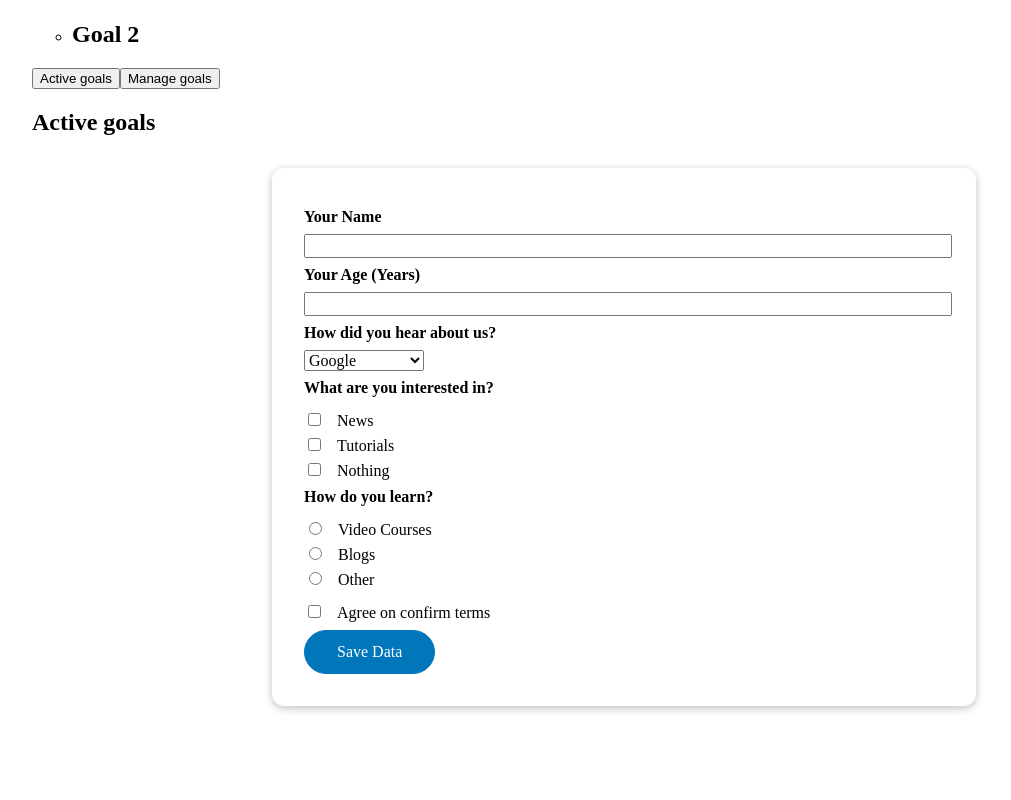
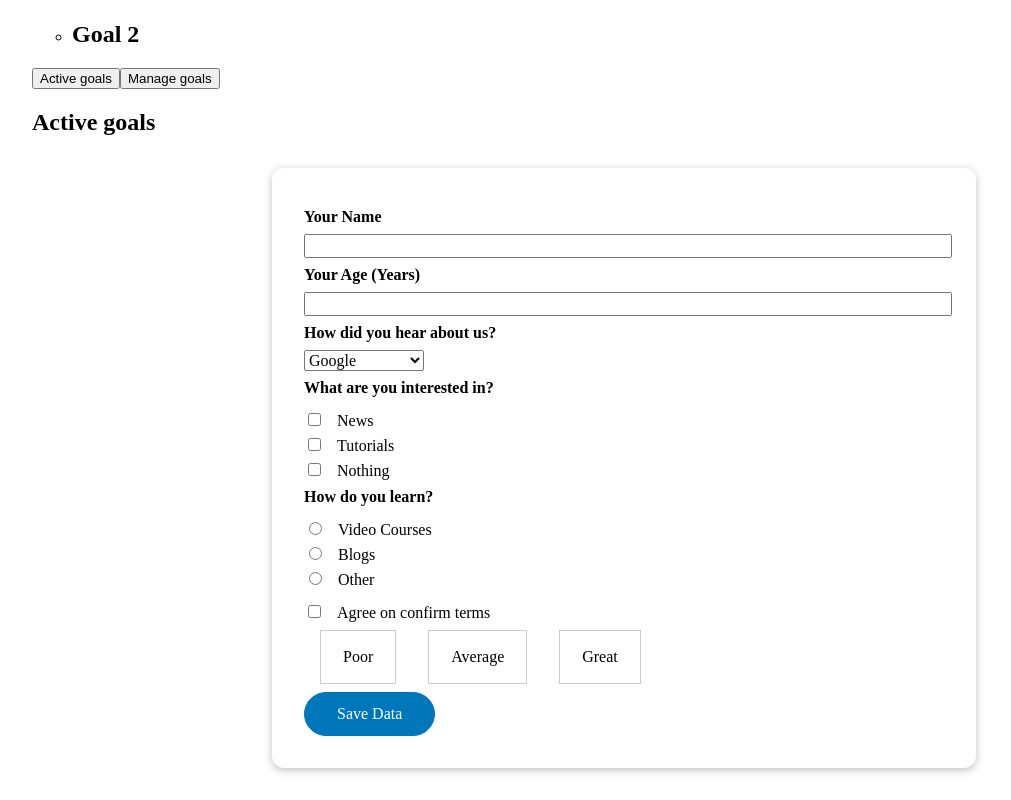
Before and after one commit to abahrisd/vue-mastery, a Vue app: page / in a window 1280 px wide. Shown: the part 522-1322 px from the top of the page, without its empty margins (16-1027 px from the left). Before the commit the page ends 1260 px from the top, so only its background shows below. Built offline with nearby package versions, Linux system fonts and the light colour scheme.

Commit message:
custom control

```diff
--- /dev/null
+++ b/src/components/form/RatingControl.vue
@@ -0,0 +1,66 @@
+<script>
+export default {
+  name: "RatingControl",
+  props: ['modelValue'],
+  emits: ['update:modelValue'],
+  // data() {
+  //   return {
+  //     activeOption: this.modelValue,
+  //   }
+  // },
+  // computed: {
+  //   activeOption() {
+  //     return this.modelValue;
+  //   }
+  // },
+  methods: {
+    activate(option) {
+      this.$emit('update:modelValue', option);
+    }
+  }
+}
+</script>
+
+<template>
+<ul>
+<!--  <li :class="{active: activeOption === 'poor'}"><button @click="activate('poor')">Poor</button></li>-->
+<!--  <li :class="{active: activeOption === 'average'}"><button @click="activate('average')">Average</button></li>-->
+<!--  <li :class="{active: activeOption === 'great'}"><button @click="activate('great')">Great</button></li>-->
+
+  <li :class="{active: modelValue === 'poor'}"><button @click="activate('poor')">Poor</button></li>
+  <li :class="{active: modelValue === 'average'}"><button @click="activate('average')">Average</button></li>
+  <li :class="{active: modelValue === 'great'}"><button @click="activate('great')">Great</button></li>
+</ul>
+</template>
+
+<style scoped>
+.active {
+  border-color: purple;
+}
+.active button {
+  color: purple;
+}
+ul {
+  list-style: none;
+  margin: 0.5rem 0;
+  padding: 0;
+  display: flex;
+}
+
+li {
+  margin: 0 1rem;
+  border: 1px solid #ccc;
+  padding: 1rem;
+  display: flex;
+  justify-content: center;
+  align-items: center;
+}
+
+button {
+  font: inherit;
+  border: none;
+  background-color: transparent;
+  cursor: pointer;
+}
+
+</style>
--- a/src/components/form/TheForm.vue
+++ b/src/components/form/TheForm.vue
@@ -1,6 +1,11 @@
 <script scoped>
 
+import RatingControl from "@/components/form/RatingControl.vue";
+
 export default {
+  components: {
+    RatingControl,
+  },
   data() {
     return {
       userName: '',
@@ -9,6 +14,8 @@ export default {
       how: null,
       confirm: false,
       referrer: 'google',
+      userNameValidity: '',
+      rating: '',
     }
   },
   methods: {
@@ -27,6 +34,15 @@ export default {
       this.how = null;
       console.log('confirm',this.confirm);
       this.confirm = false;
+      console.log('rating',this.rating);
+      this.rating = null;
+    },
+    validateInput() {
+      if (this.userName === '') {
+        this.userNameValidity = 'invalid';
+      } else {
+        this.userNameValidity = 'valid';
+      }
     }
   }
 }
@@ -34,9 +50,10 @@ export default {
 
 <template>
   <form @submit.prevent="submitForm">
-    <div class="form-control">
+    <div class="form-control" :class="{invalid: userNameValidity === 'invalid'}">
       <label for="user-name">Your Name</label>
-      <input id="user-name" name="user-name" type="text" v-model="userName" />
+      <input id="user-name" name="user-name" type="text" v-model.trim="userName" @blur="validateInput" />
+      <p v-if="userNameValidity === 'invalid'">Please enter a valid name!</p>
     </div>
     <div class="form-control">
       <label for="age">Your Age (Years)</label>
@@ -84,6 +101,10 @@ export default {
       <input type="checkbox" id="confirm-terms" name="confirm-terms" v-model="confirm" />
       <label for="confirm-terms">Agree on confirm terms</label>
     </div>
+    <div class="form-control">
+<!--      <rating-control :model-value="" @update:modelValue="" ></rating-control>-->
+      <rating-control v-model="rating" ></rating-control>
+    </div>
     <div>
       <button>Save Data</button>
     </div>
@@ -102,6 +123,12 @@ form {
 
 .form-control {
   margin: 0.5rem 0;
+}
+.form-control.invalid input {
+  border-color: red;
+}
+.form-control.invalid label {
+  color: red;
 }
 
 label {
```
